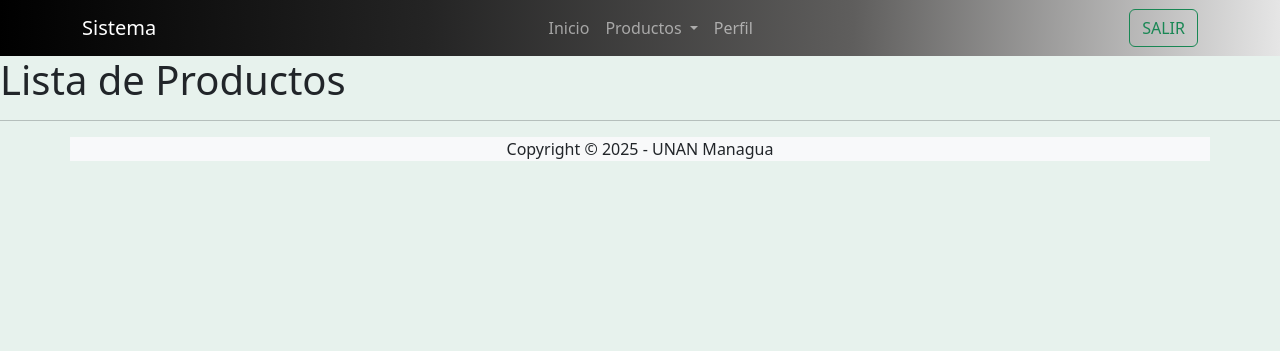
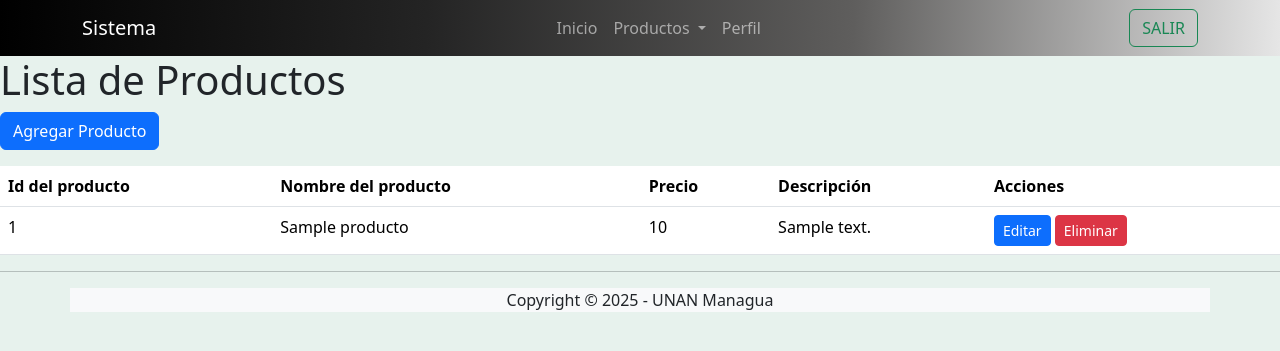
Before and after one commit to enmanuel1363/Web-de-IA, a Flask app: page /productos in a window 1280 px wide. Shown: the top 351 px of the page. Run offline with Flask 3, Linux system fonts and the light colour scheme; tables that the repository leaves empty or names only in its code hold one stand-in row (values such as "Sample post"); some libraries are stand-ins or nearby versions.

Commit message:
cuarta version con listar y agregar poductos listo

```diff
--- a/App.py
+++ b/App.py
@@ -142,7 +142,31 @@ def listar_usuarios():
 
 @app.route('/productos')
 def listar_productos_agregados():
-    return render_template('Productos.html')
+    cursor = mysql.connection.cursor()
+    cursor.execute('SELECT id, nombre_producto, precio, descripcion FROM productos')
+    productos = cursor.fetchall()
+    cursor.close()
+    return render_template('Productos.html', productos=productos)
+
+@app.route('/agregar_producto')
+def agregar_producto():
+    cursor = mysql.connection.cursor()
+    cursor.execute('SELECT id, nombre_producto, precio, descripcion FROM productos')
+    productos = cursor.fetchall()
+    cursor.close()
+    return render_template('agregar_producto.html', productos=productos)
+
+@app.route('/guardar_producto', methods=['POST'])
+def guardar_producto():
+    if request.method == 'POST':
+        nombre_producto = request.form['nombre_producto']
+        precio = request.form['precio']
+        descripcion = request.form['descripcion']
+        cursor = mysql.connection.cursor()
+        cursor.execute('INSERT INTO productos (nombre_producto, precio, descripcion) VALUES (%s, %s, %s)', (nombre_producto, precio, descripcion))
+        mysql.connection.commit()
+        cursor.close()
+        return redirect(url_for('agregar_producto'))
 
 if __name__=='__main__':
     app.run(debug=True, port=8000)#  ejecuta la aplicacion en el puerto 8000 y en modo debug
--- a/Templates/Productos.html
+++ b/Templates/Productos.html
@@ -5,5 +5,32 @@
 {% block body %}
 
 <h1>Lista de Productos</h1>
+<a href="{{ url_for('agregar_producto') }}" class="btn btn-primary mb-3">Agregar Producto</a>
+
+<table class="table">
+    <thead>
+        <tr>
+            <th>Id del producto</th>
+            <th>Nombre del producto</th>
+            <th>Precio</th>
+            <th>Descripción</th>
+            <th>Acciones</th>
+        </tr>
+    </thead>
+    <tbody>
+        {% for producto in productos %}
+        <tr>
+            <td>{{ producto.id }}</td>
+            <td>{{ producto.nombre_producto }}</td>
+            <td>{{ producto.precio }}</td>
+            <td>{{ producto.descripcion }}</td>
+            <td>
+                <a href="/editar_producto/{{ producto.id }}" class="btn btn-primary btn-sm">Editar</a>
+                <a href="/eliminar_producto/{{ producto.id }}" class="btn btn-danger btn-sm">Eliminar</a>
+            </td>
+        </tr>
+        {% endfor %}
+    </tbody>
+</table>
 
 {% endblock %}
--- a/Templates/admin.html
+++ b/Templates/admin.html
@@ -99,11 +99,11 @@
                             <div class="card-body text-white">
                                 <h5 class="card-title">Registrar Productos</h5>
                                 {# Botón que puede redirigir a agregar productos #}
-                                <a href="{{ url_for('listar_productos_agregados') }}" class="btn btn-outline-success">Ver Detalles</a>
+                                <a href="{{ url_for('agregar_producto') }}" class="btn btn-outline-success">Ver Detalles</a>
                             </div>
                         </div>
                         <div class="col-md-4 align-content-center">
-                            <a href="{{ url_for('listar_productos_agregados') }}">
+                            <a href="{{ url_for('agregar_producto') }}">
                                 <img src="{{ url_for('static', filename='agregarp.png') }}" class="img-fluid rounded-start" alt="Agregar Producto">
                             </a>
                         </div>
--- a/Templates/badmin.html
+++ b/Templates/badmin.html
@@ -69,7 +69,7 @@
                                 Productos
                             </a>
                             <ul class="dropdown-menu">
-                                <li><a class="dropdown-item" href="{{ url_for('listar_productos_agregados') }}">Agregar</a></li>
+                                <li><a class="dropdown-item" href="{{ url_for('agregar_producto') }}">Agregar</a></li>
                                 <li><a class="dropdown-item" href="{{ url_for('listar_productos_agregados') }}">Listar</a></li>
                                 <li><a class="dropdown-item" href="#"></a></li>
                                 {# Último enlace vacío, se podría eliminar #}
@@ -79,10 +79,7 @@
                         <li class="nav-item">
                             <a class="nav-link" href="{{ url_for('listar_usuarios') }}">Perfil</a>
                         </li>
-                        <li class="nav-item">
-                            <a class="nav-link" href="{{ url_for('listar_usuarios') }}"></a>
-                            {# Otro enlace vacío #}
-                        </li>
+
                     </ul>
 
                     <!-- Mostrar nombre del usuario registrado -->
--- a/Templates/registro.html
+++ b/Templates/registro.html
@@ -38,8 +38,7 @@
 
                     <p class="text-center">o usar tu email para registrarte</p>
 
-                    <!-- Formulario de registro -->
-                   <!-- El formulario envía los datos a la ruta /registro. Se pasa el parámetro 'next' para la redirección -->
+                    <!-- Formulario -->
                    <form action="{{ url_for('registro', next=next) }}" method="POST" class="w-100" style="max-width: 400px;">
                         <div class="mb-3">
                             <input type="text" name="nombre" class="form-control" placeholder="Nombre completo"
```
Also changed, not shown: Templates/agregar_producto.html (added, +56 -0 lines).
